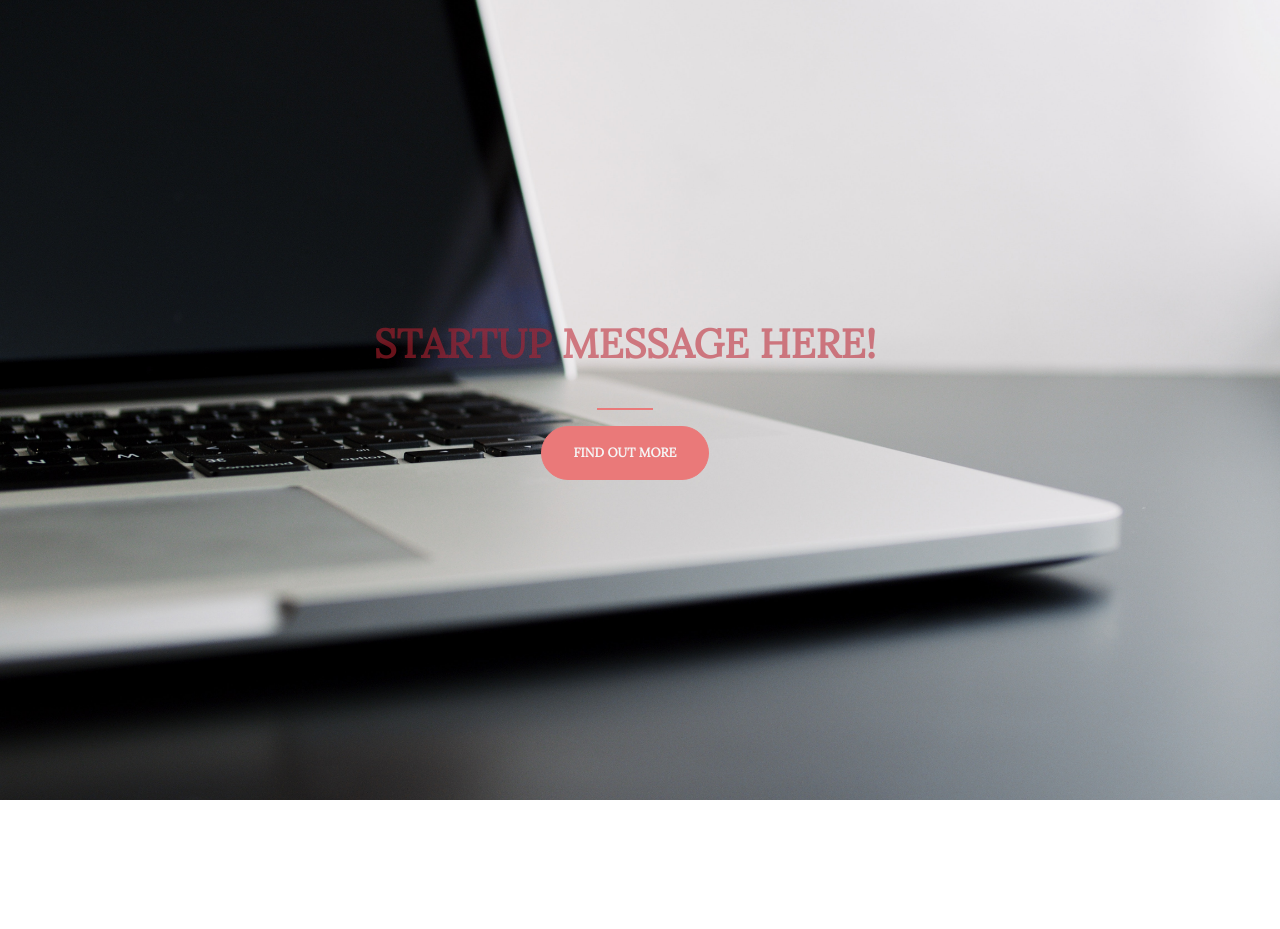
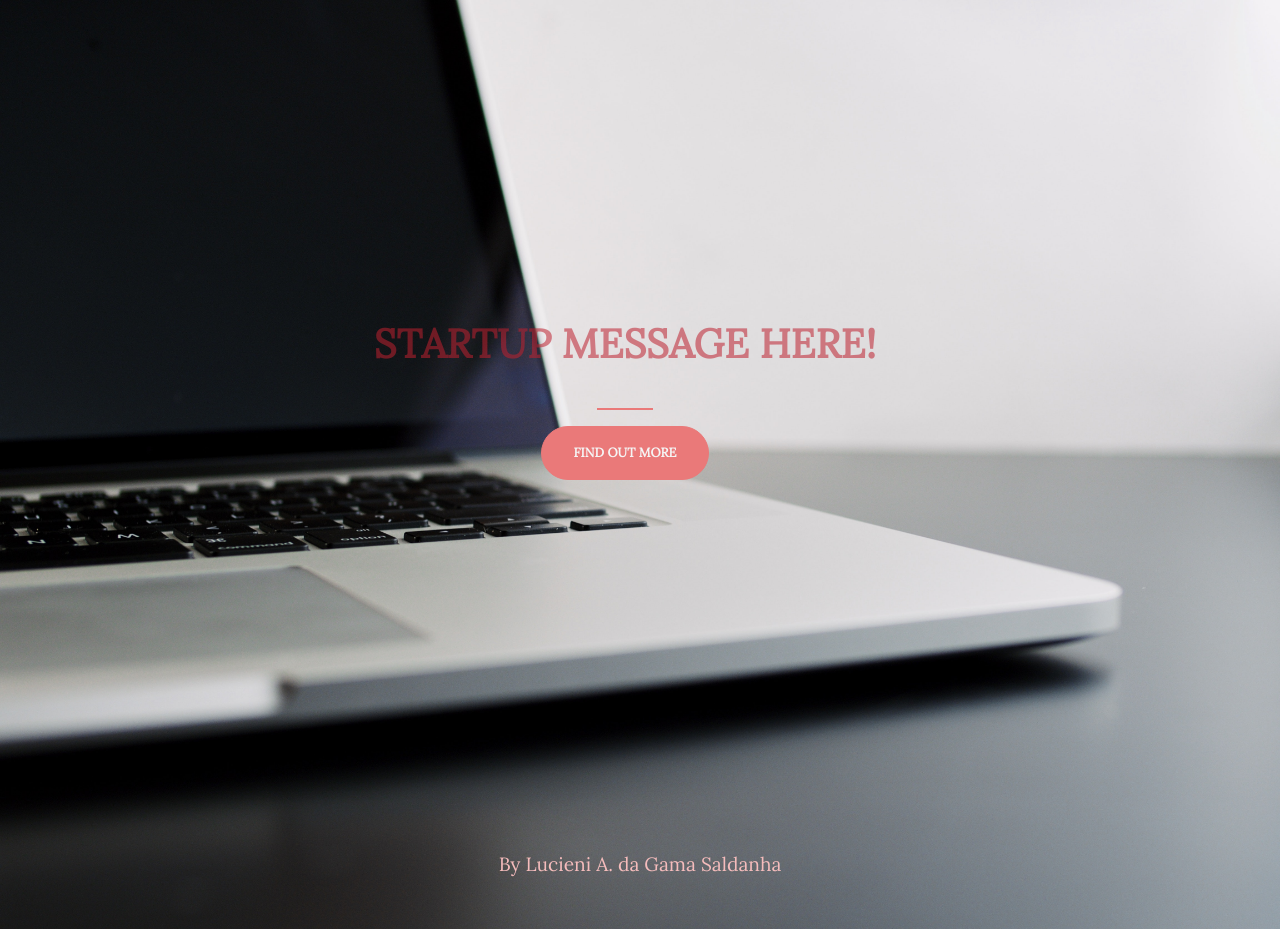
Before and after one commit to lucisaldanha/Startup_landing_page_simple, a plain HTML site: page index.html in a window 1280 px wide. Before the commit the page ends 800 px from the top, so only its background shows below. Drawn offline with nearby package versions, Linux system fonts and the light colour scheme; a web font is replaced by a local one.

Commit message:
Added footer and updated README.md.

```diff
--- a/index.html
+++ b/index.html
@@ -29,11 +29,18 @@
             </section>
         </div>
     </div>
-
+    <footer class="container ">
+      <div class="LI-profile-badge text-center linkprofile" data-version="v1" data-size="medium" data-locale="en_US" data-type="horizontal" data-theme="light" data-vanity="lucieni-a-da-gama-saldanha-bb99689b">
+        <a class="LI-simple-link" href='https://www.linkedin.com/in/lucieni-a-da-gama-saldanha-bb99689b?trk=profile-badge' target="_blank">
+          By Lucieni A. da Gama Saldanha
+        </a>
+      </div>
+    </footer>
     <!-- Optional JavaScript -->
     <!-- jQuery first, then Popper.js, then Bootstrap JS -->
     <script src="https://code.jquery.com/jquery-3.4.1.slim.min.js" integrity="sha384-J6qa4849blE2+poT4WnyKhv5vZF5SrPo0iEjwBvKU7imGFAV0wwj1yYfoRSJoZ+n" crossorigin="anonymous"></script>
     <script src="https://cdn.jsdelivr.net/npm/popper.js@1.16.0/dist/umd/popper.min.js" integrity="sha384-Q6E9RHvbIyZFJoft+2mJbHaEWldlvI9IOYy5n3zV9zzTtmI3UksdQRVvoxMfooAo" crossorigin="anonymous"></script>
     <script src="https://stackpath.bootstrapcdn.com/bootstrap/4.4.1/js/bootstrap.min.js" integrity="sha384-wfSDF2E50Y2D1uUdj0O3uMBJnjuUD4Ih7YwaYd1iqfktj0Uod8GCExl3Og8ifwB6" crossorigin="anonymous"></script>
+    <script type="text/javascript" src="https://platform.linkedin.com/badges/js/profile.js" async defer></script>
   </body>
 </html>
--- a/style.css
+++ b/style.css
@@ -24,7 +24,22 @@ hr {
     border: 1.5px solid #ea7979;
     max-width: 54px;
 }
+footer {
+    padding: 50px 0;
+}
 
+a {
+    font-size: 1.2rem;
+    color:#f5bcbc;
+    text-decoration: none;
+    transition: all 0.3s ease-in-out;
+
+}
+a:hover {
+    color:#e78080;
+    text-decoration: none;
+    font-size: 150%;
+}
 .buffer {
     height: 01rem;;
 }
```
Also changed, not shown: README.md.
